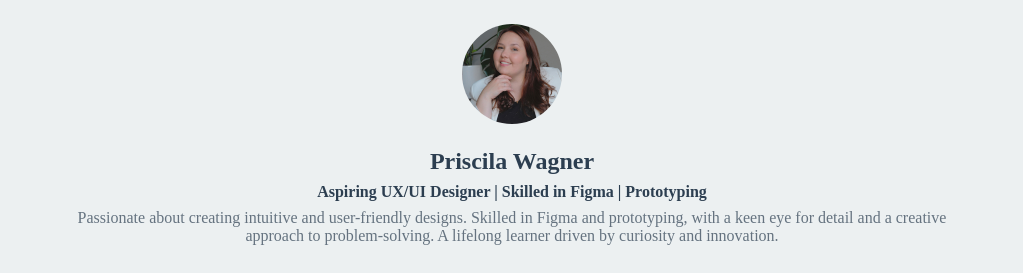
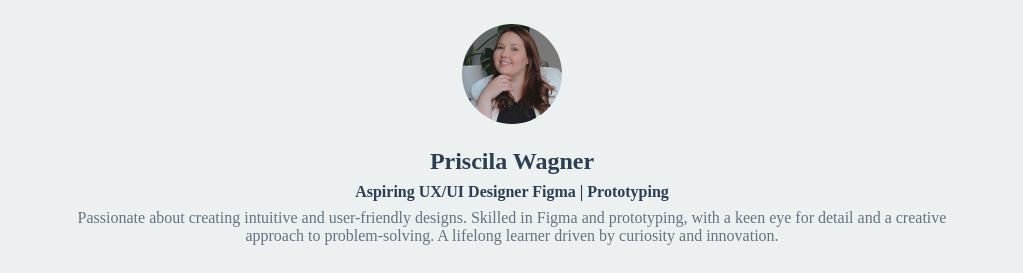
Before and after one commit to priscilaws/priscila-page-less, a website: page index.html in a window 1280 px wide. Shown: the top 273 px of the page, without its empty margins (128-1151 px from the left). Drawn offline with Linux system fonts and the light colour scheme; a web font is replaced by a local one.

Commit message:
fixed subs

```diff
--- a/index.html
+++ b/index.html
@@ -16,7 +16,7 @@
 
             <div class="profile-bio">
                 <h1 class="profile-bio-name">Priscila Wagner</h1>
-                <h2 class="profile-bio-subtitle">Aspiring UX/UI Designer | Skilled in Figma | Prototyping</h2>
+                <h2 class="profile-bio-subtitle">Aspiring UX/UI Designer  Figma | Prototyping</h2>
                 <p class="profile-bio-description">
                     Passionate about creating intuitive and user-friendly designs. Skilled in Figma and prototyping, with a keen eye for detail and a creative approach to problem-solving. A lifelong learner driven by curiosity and innovation.
                 </p>
```
